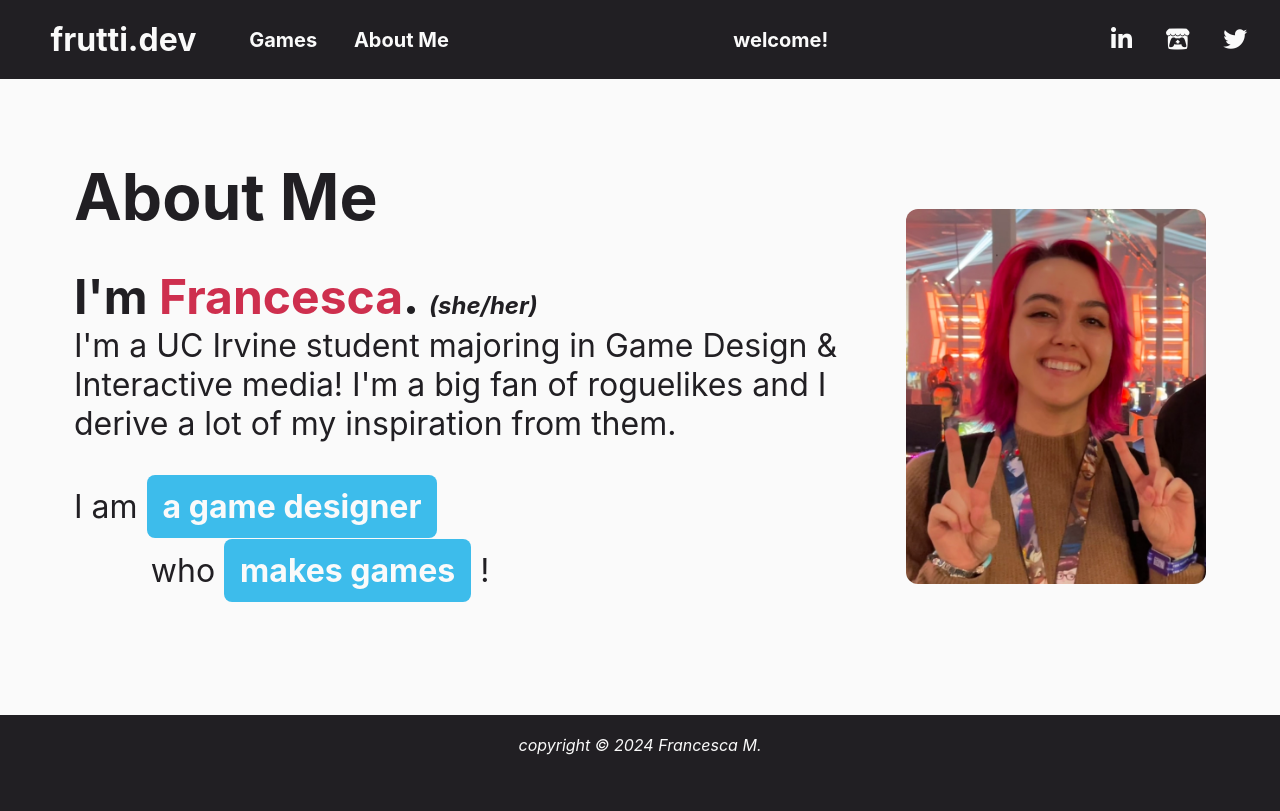
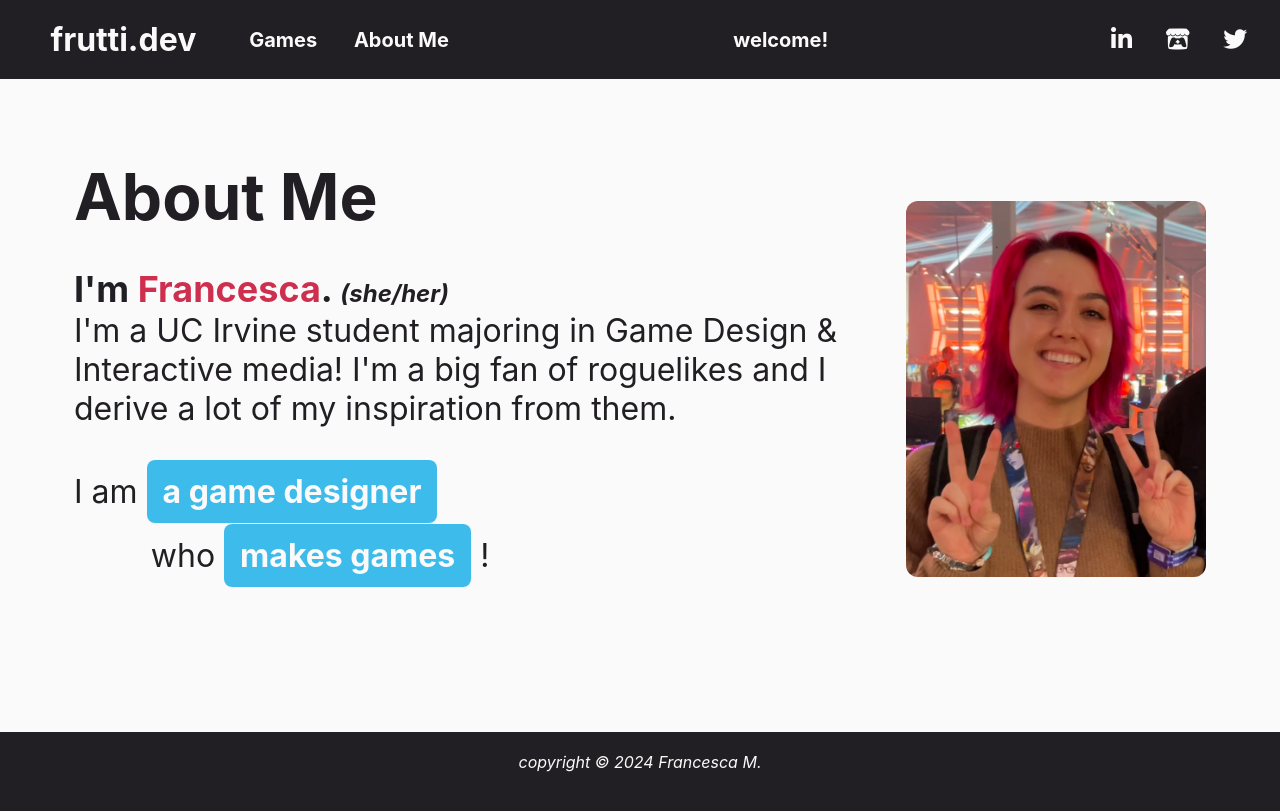
Before and after one commit to fruttipie/frutti.dev, a Jekyll site: the page built from about.html, in a window 1280 px wide. Shown: the top 811 px of the page. Built offline with Jekyll 4.4.1, drawn with Linux system fonts in a browser that asks for light colours; nearby versions of some CDN libraries.

Commit message:
MORE SMALL CHANGES SORRYYYY!!!

```diff
--- a/_sass/base.scss
+++ b/_sass/base.scss
@@ -331,18 +331,25 @@
     line-height: 2em;
   }
 
-  li {
+  .aboutMeItem {
+    max-width: 60%;
+    margin-bottom: 2rem;
+
+    h1 {
+      margin-bottom: 2rem;
+    }
+
     img {
       display: block;
       max-width: 300px;
     }
-  }
 
-  .customizaAboutMe {
-    margin: 2rem 0;
+    .customizaAboutMe {
+      margin: 2rem 0;
 
-    p {
-      display: inline;
+      p {
+        display: inline;
+      }
     }
   }
 
@@ -491,4 +498,18 @@
       font-size: 3rem;
     }
   }
+
+  .aboutMe {
+    .aboutMeItem {
+      max-width: 80%;
+
+      h1 {
+        font-size: 3rem;
+      }
+
+      .customizaAboutMe {
+        display: none;
+      }
+    }
+  }
 }
--- a/about.html
+++ b/about.html
@@ -4,9 +4,9 @@
 ---
 
 <ul class="aboutMe">
-    <li style="max-width: 60%;">
-        <h1 style="margin-bottom: 2rem;">{{ page.title }}</h1>
-        <h2>I'm <strong>Francesca</strong>. <em style="font-size: 1.5rem;">(she/her)</em></h2>
+    <div class="aboutMeItem">
+        <h1>{{ page.title }}</h1>
+        <h2 style="font-size: 2.25rem;">I'm <strong>Francesca</strong>. <em style="font-size: 1.5rem;">(she/her)</em></h2>
         <p>I'm a UC Irvine student majoring in Game Design & Interactive media!
             I'm a big fan of roguelikes and I derive a lot of my inspiration from them.
         </p>
@@ -20,10 +20,10 @@
                 <p>!</p>
             </div>
         </div>
-    </li>
-    <li>
+    </div>
+    <div class="aboutMeItem">
         <img src="/images/Me.jpg" alt="Me!">
-    </li>
+    </div>
 </ul>
 <!--
 <p class="quote">"She has a large breadth of skills and show passion for her work and others’.
```
Also changed, not shown: 3 other files.
